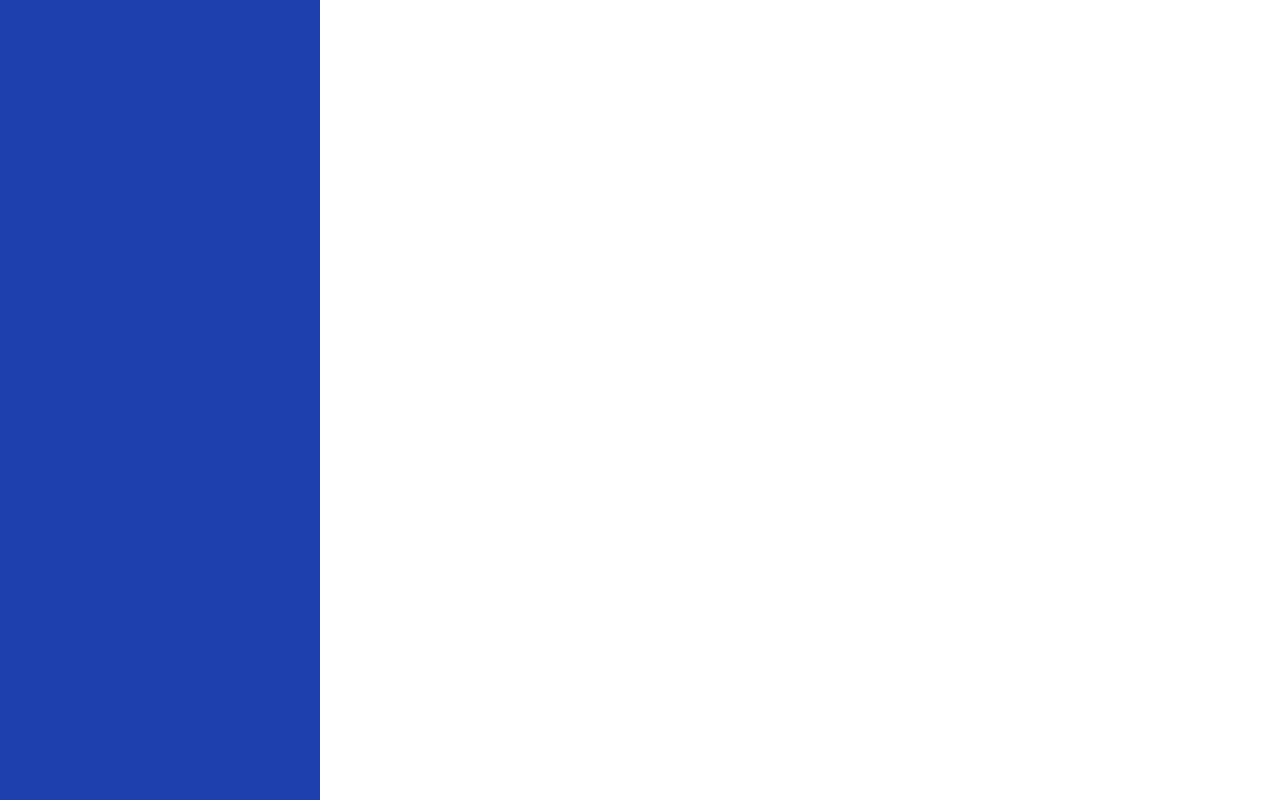
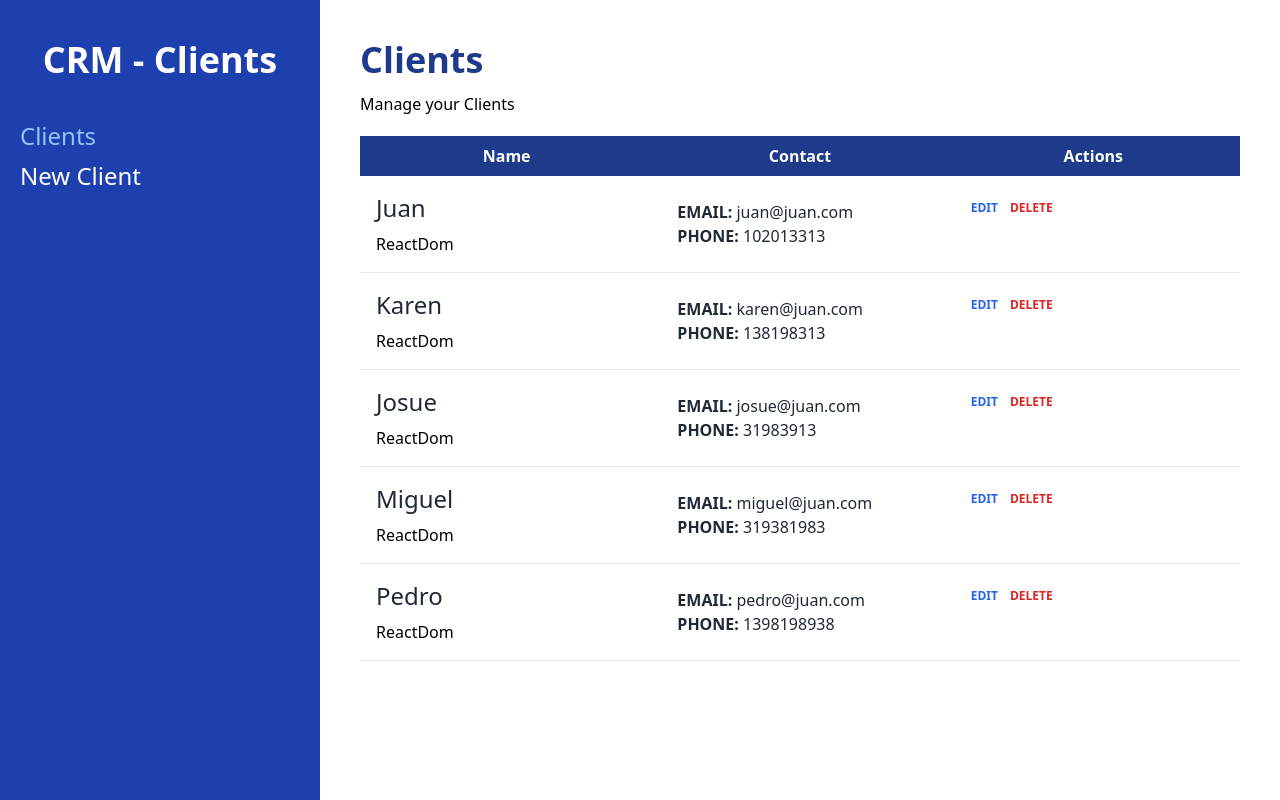
Before and after one commit to KennethJGR/crm-react, a React (Vite) app: page / in a window 1280 px wide. Built offline with nearby package versions, Linux system fonts and the light colour scheme.

Commit message:
finishing clients page

```diff
--- a/index.html
+++ b/index.html
@@ -6,7 +6,7 @@
     <meta name="viewport" content="width=device-width, initial-scale=1.0" />
     <title>CRM React</title>
   </head>
-  <body class="min-h-screen bg-gray-700">
+  <body class="min-h-screen bg-slate-400">
     <div id="root"></div>
     <script type="module" src="/src/main.jsx"></script>
   </body>
--- /dev/null
+++ b/src/components/Client.jsx
@@ -0,0 +1,41 @@
+import React from "react";
+
+const Client = ({ client }) => {
+    const { name, phone, email, company } = client;
+
+    return (
+        <tr className="border-b">
+            <td className=" px-4 py-2 space-y-2">
+                <p className="text-2xl text-gray-800"> {name}</p>
+                <p>{company}</p>
+            </td>
+
+            <td className="p-6">
+                <p className="text-gray-800">
+                    <span className="text-gray-800 uppercase font-bold">Email:</span>{" "}
+                    {email}
+                </p>
+                <p className="text-gray-800">
+                    <span className="text-gray-800 uppercase font-bold">Phone:</span>{" "}
+                    {phone}
+                </p>
+            </td>
+            <td className="p-6 flex gap-3">
+                <button
+                    type="button"
+                    className=" text-blue-600 hover:text-blue-800 rounded text-xs uppercase font-bold"
+                >
+                    Edit
+                </button>
+                <button
+                    type="button"
+                    className=" text-red-600 hover:text-red-800 rounded text-xs uppercase font-bold"
+                >
+                    Delete
+                </button>
+            </td>
+        </tr>
+    );
+};
+
+export default Client;
--- a/src/components/Layout.jsx
+++ b/src/components/Layout.jsx
@@ -1,12 +1,39 @@
 import React from "react";
-import { useRoutes, Outlet } from "react-router-dom";
+import { Link, Outlet, useLocation,  } from "react-router-dom";
 
 const Layout = () => {
+    const location = useLocation();
+
+
     return (
         <div className="md:flex md:min-h-screen">
-            <div className="md:w-1/4 bg-blue-800 px-5 py-10">
+            <aside className="md:w-1/4 bg-blue-800 px-5 py-10">
+                <h2 className="text-4xl text-white font-black text-center">
+                    CRM - Clients
+                </h2>
+                <nav className="mt-10">
+                    <Link
+                        className={`${location.pathname === "/" ? "text-blue-300" : "text-white"
+                            } text-2xl block mt-2 hover:text-blue-300 `}
+                        to="/"
+                    >
+                        Clients
+                    </Link>
+                    <Link
+                        className={`${location.pathname === "/clients/new"
+                                ? "text-blue-300"
+                                : "text-white"
+                            } text-2xl block mt-2 hover:text-blue-300 `}
+                        to="/clients/new"
+                    >
+                        New Client
+                    </Link>
+                </nav>
+            </aside>
 
-            </div>
+            <main className="md:w-3/4 p-10 md:h-screen overflow-scroll">
+                <Outlet />
+            </main>
         </div>
     );
 };
--- a/src/main.jsx
+++ b/src/main.jsx
@@ -3,7 +3,7 @@ import ReactDOM from "react-dom/client";
 import { RouterProvider, createBrowserRouter } from "react-router-dom";
 import Layout from "./components/Layout";
 import NewClient from "./pages/NewClient";
-import Index from "./pages/Index";
+import Index, { loader as clientLoader } from "./pages/Index";
 import "./index.css";
 
 const router = createBrowserRouter([
@@ -14,6 +14,7 @@ const router = createBrowserRouter([
       {
         index: true,
         element: <Index />,
+        loader: clientLoader,
       },
       {
         path: "/clients/new",
--- a/src/pages/Index.jsx
+++ b/src/pages/Index.jsx
@@ -1,9 +1,79 @@
-import React from 'react'
+import React from "react";
+import { useLoaderData } from "react-router-dom";
+import Client from "../components/Client";
+
+export function loader() {
+  const clients = [
+    {
+      id: 1,
+      name: "Juan",
+      phone: 102013313,
+      email: "juan@juan.com",
+      company: "ReactDom",
+    },
+    {
+      id: 2,
+      name: "Karen",
+      phone: 138198313,
+      email: "karen@juan.com",
+      company: "ReactDom",
+    },
+    {
+      id: 3,
+      name: "Josue",
+      phone: 31983913,
+      email: "josue@juan.com",
+      company: "ReactDom",
+    },
+    {
+      id: 4,
+      name: "Miguel",
+      phone: 319381983,
+      email: "miguel@juan.com",
+      company: "ReactDom",
+    },
+    {
+      id: 5,
+      name: "Pedro",
+      phone: 1398198938,
+      email: "pedro@juan.com",
+      company: "ReactDom",
+    },
+  ];
+  return clients;
+}
 
 const Index = () => {
+  const data = useLoaderData();
+
   return (
-    <div>Clients</div>
-  )
-}
+    <>
+      <h1 className="font-black text-4xl text-blue-900">Clients</h1>
+      <p className="mt-3">Manage your Clients</p>
 
-export default Index
+      {data.length ? (
+        <table className="mt-5 table-auto bg-white w-full">
+          <thead className="bg-blue-900 text-white">
+            <tr>
+              <th className="w-1/4 py-2">Name</th>
+              <th className="w-1/4 py-2">Contact</th>
+              <th className="w-1/4 py-2">Actions</th>
+            </tr>
+          </thead>
+          <tbody>
+            {data.map((client) => (
+             <Client  key={client.id}
+             client={client}
+             />
+
+            ))}
+          </tbody>
+        </table>
+      ) : (
+        <p className="mt-10 text-center"> No clients yet</p>
+      )}
+    </>
+  );
+};
+
+export default Index;
```
